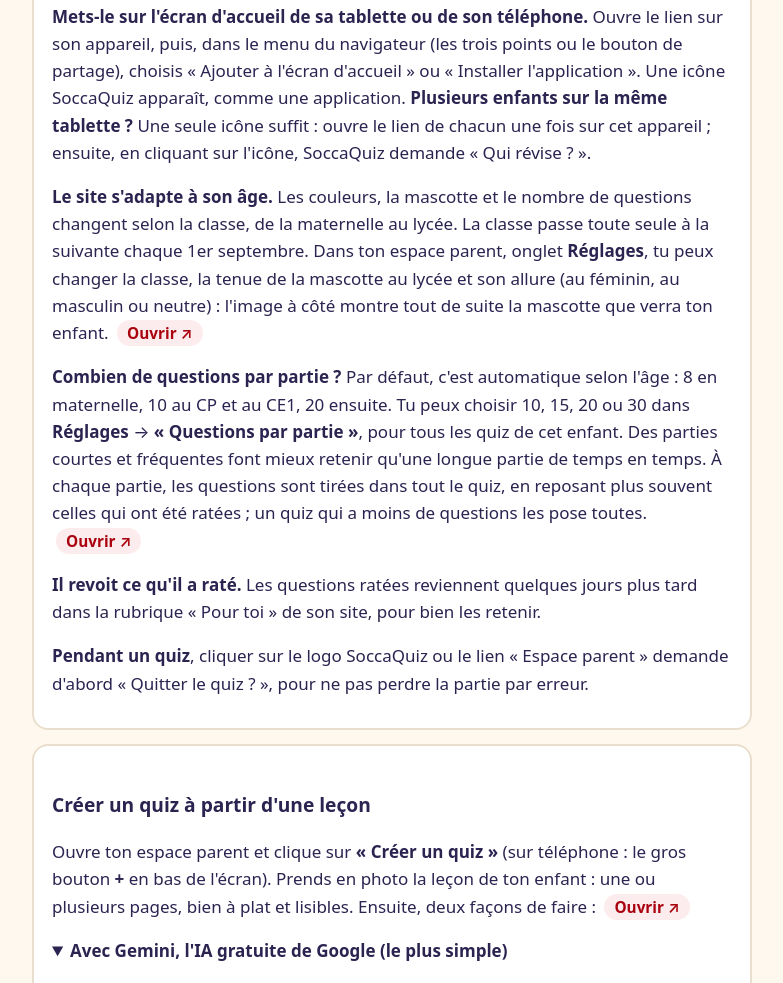
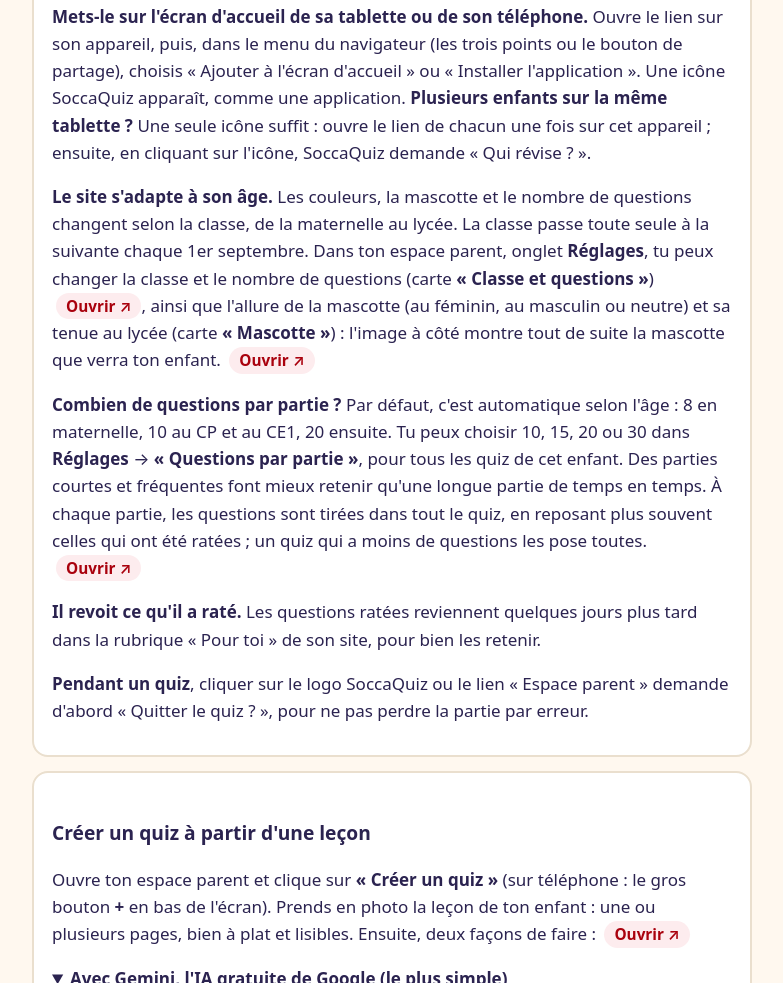
Before and after one commit to leian/soccaquiz.fr, a plain HTML site: page aide.html in a window 1280 px wide. Shown: the part 1358-2341 px from the top of the page, without its empty margins (248-1031 px from the left). Drawn offline with Linux system fonts and the light colour scheme.

Commit message:
Aide : cartes « Classe et questions » et « Mascotte »
Co-Authored-By: Claude Opus 5.5 <noreply@anthropic.com>
Claude-Session: https://claude.ai/code/session_01J1vkerBPNDTBzHrhCgH55g

```diff
--- a/aide.html
+++ b/aide.html
@@ -60,7 +60,7 @@ form input:focus,form textarea:focus{outline:3px solid #d4a017;outline-offset:1p
 <p><b>Voir le site de ton enfant.</b> En haut de l'espace parent, le bouton avec sa mascotte (<b>« Son site »</b> sur téléphone, <b>« Site de &lt;prénom&gt; »</b> sur ordinateur) ouvre son site, tel qu'il le voit. Le bouton retour du téléphone te ramène à l'espace parent.</p>
 <p><b>Envoie-lui son lien.</b> Dans ton espace parent, clique sur <b>« Envoyer le lien à &lt;prénom&gt; »</b> : un message prêt à envoyer s'ouvre. Le site s'ouvre sans mot de passe pour toute personne qui a ce lien : ne le donne qu'à ton enfant. <a class="ouvrir" href="https://app.soccaquiz.fr/parent/#reglages/partager" target="_blank" rel="noopener">Ouvrir ↗</a></p>
 <p><b>Mets-le sur l'écran d'accueil de sa tablette ou de son téléphone.</b> Ouvre le lien sur son appareil, puis, dans le menu du navigateur (les trois points ou le bouton de partage), choisis « Ajouter à l'écran d'accueil » ou « Installer l'application ». Une icône SoccaQuiz apparaît, comme une application. <b>Plusieurs enfants sur la même tablette ?</b> Une seule icône suffit : ouvre le lien de chacun une fois sur cet appareil ; ensuite, en cliquant sur l'icône, SoccaQuiz demande « Qui révise ? ».</p>
-<p><b>Le site s'adapte à son âge.</b> Les couleurs, la mascotte et le nombre de questions changent selon la classe, de la maternelle au lycée. La classe passe toute seule à la suivante chaque 1er septembre. Dans ton espace parent, onglet <b>Réglages</b>, tu peux changer la classe, la tenue de la mascotte au lycée et son allure (au féminin, au masculin ou neutre) : l'image à côté montre tout de suite la mascotte que verra ton enfant. <a class="ouvrir" href="https://app.soccaquiz.fr/parent/#reglages/classe" target="_blank" rel="noopener">Ouvrir ↗</a></p>
+<p><b>Le site s'adapte à son âge.</b> Les couleurs, la mascotte et le nombre de questions changent selon la classe, de la maternelle au lycée. La classe passe toute seule à la suivante chaque 1er septembre. Dans ton espace parent, onglet <b>Réglages</b>, tu peux changer la classe et le nombre de questions (carte <b>« Classe et questions »</b>) <a class="ouvrir" href="https://app.soccaquiz.fr/parent/#reglages/classe" target="_blank" rel="noopener">Ouvrir ↗</a>, ainsi que l'allure de la mascotte (au féminin, au masculin ou neutre) et sa tenue au lycée (carte <b>« Mascotte »</b>) : l'image à côté montre tout de suite la mascotte que verra ton enfant. <a class="ouvrir" href="https://app.soccaquiz.fr/parent/#reglages/mascotte" target="_blank" rel="noopener">Ouvrir ↗</a></p>
 <p><b>Combien de questions par partie ?</b> Par défaut, c'est automatique selon l'âge : 8 en maternelle, 10 au CP et au CE1, 20 ensuite. Tu peux choisir 10, 15, 20 ou 30 dans <b>Réglages</b> → <b>« Questions par partie »</b>, pour tous les quiz de cet enfant. Des parties courtes et fréquentes font mieux retenir qu'une longue partie de temps en temps. À chaque partie, les questions sont tirées dans tout le quiz, en reposant plus souvent celles qui ont été ratées ; un quiz qui a moins de questions les pose toutes. <a class="ouvrir" href="https://app.soccaquiz.fr/parent/#reglages/questions" target="_blank" rel="noopener">Ouvrir ↗</a></p>
 <p><b>Il revoit ce qu'il a raté.</b> Les questions ratées reviennent quelques jours plus tard dans la rubrique « Pour toi » de son site, pour bien les retenir.</p>
 <p><b>Pendant un quiz</b>, cliquer sur le logo SoccaQuiz ou le lien « Espace parent » demande d'abord « Quitter le quiz ? », pour ne pas perdre la partie par erreur.</p>
```
